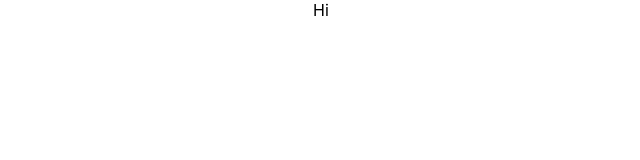
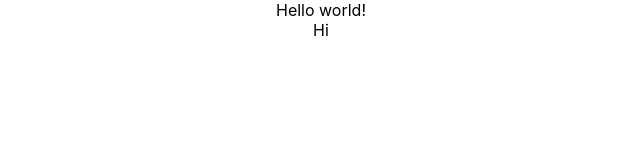
Before and after one commit to larryz1230/TOSter, a React (Create React App) app: page / in a window 1280 px wide. Shown: the top 160 px of the page, without its empty margins (319-959 px from the left). Built offline with nearby package versions, Linux system fonts and the light colour scheme.

Commit message:
some changes

```diff
--- a/src/App.js
+++ b/src/App.js
@@ -5,6 +5,7 @@ import Home from './components/home/Home'
 function App() {
   return (
     <div className="App">
+    Hello world!
      <Home/>
     </div>
   );
```
